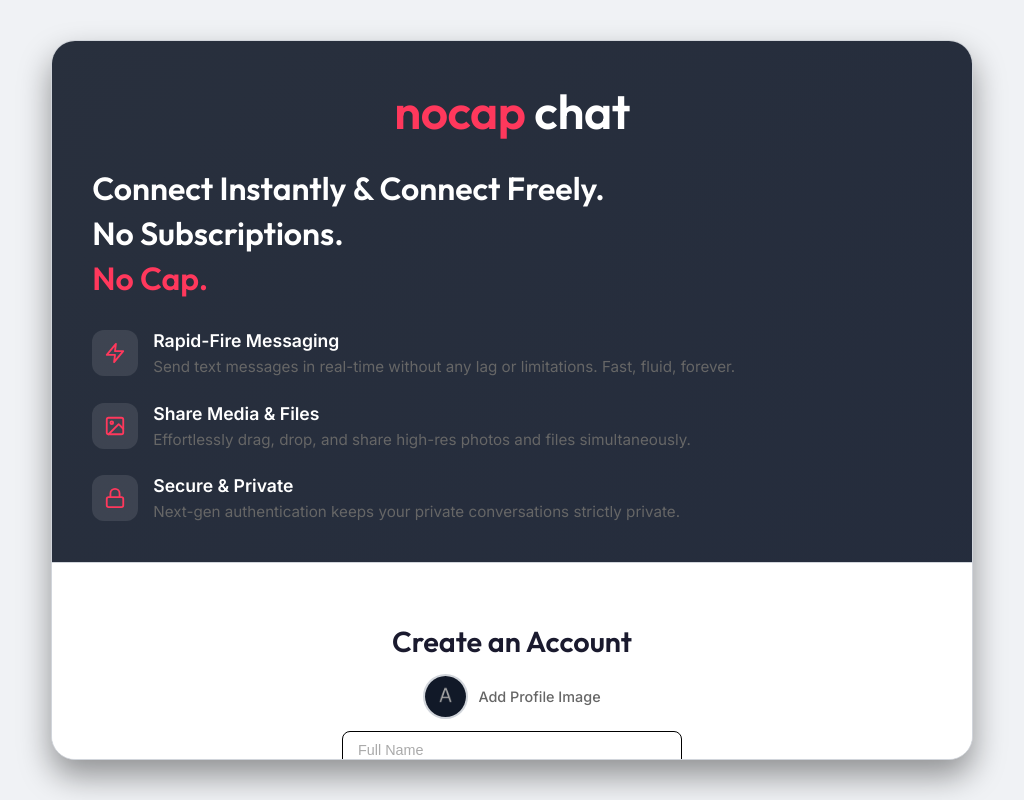
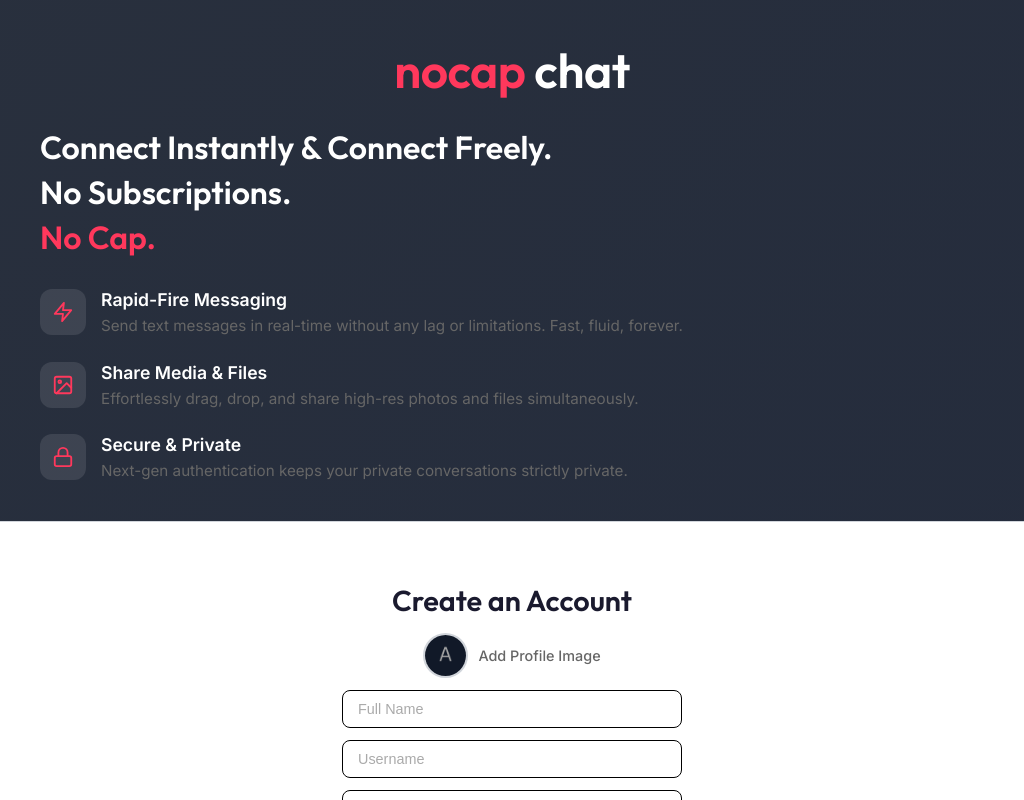
Before and after one commit to AbdullahRandhawa/nocap-chat, a React (Vite) app: page / in a window 1024 px wide. Built offline with nearby package versions, Linux system fonts and the light colour scheme; no server answers.

Commit message:
feat: initialize global CSS variables and responsive container layout styles

```diff
--- a/src/app.css
+++ b/src/app.css
@@ -28,7 +28,10 @@
 /* Tablet Layout styles */
 @media (min-width: 769px) and (max-width: 1024px) {
     .container {
-        width: 95vw;
-        height: 95vh;
+        width: 100vw;
+        height: 100vh;
+        border-radius: 0;
+        box-shadow: none;
+        border: none;
     }
 }
--- a/src/index.css
+++ b/src/index.css
@@ -70,15 +70,15 @@ h6 {
 }
 
 .container {
-  width: 90vw;
-  height: 90vh;
+  width: 100vw;
+  height: 100vh;
   background-color: var(--bg-main);
-  border-radius: var(--radius-xl);
+  border-radius: 0;
   display: flex;
   overflow: hidden;
   color: var(--text-dark);
-  box-shadow: var(--shadow-lg);
-  border: 1px solid var(--bg-tertiary);
+  box-shadow: none;
+  border: none;
 }
 
 /* Full-screen override on mobile — no wasted margins */
```
